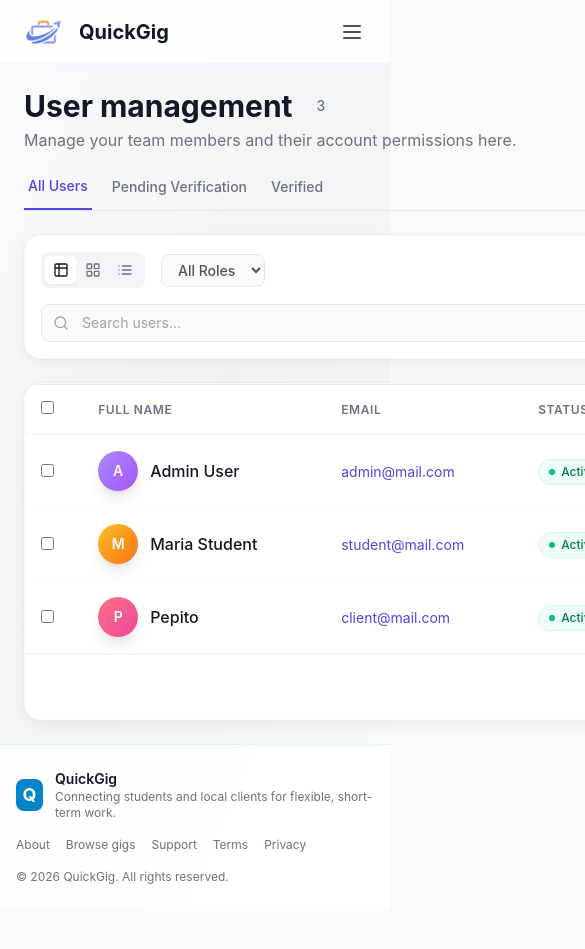
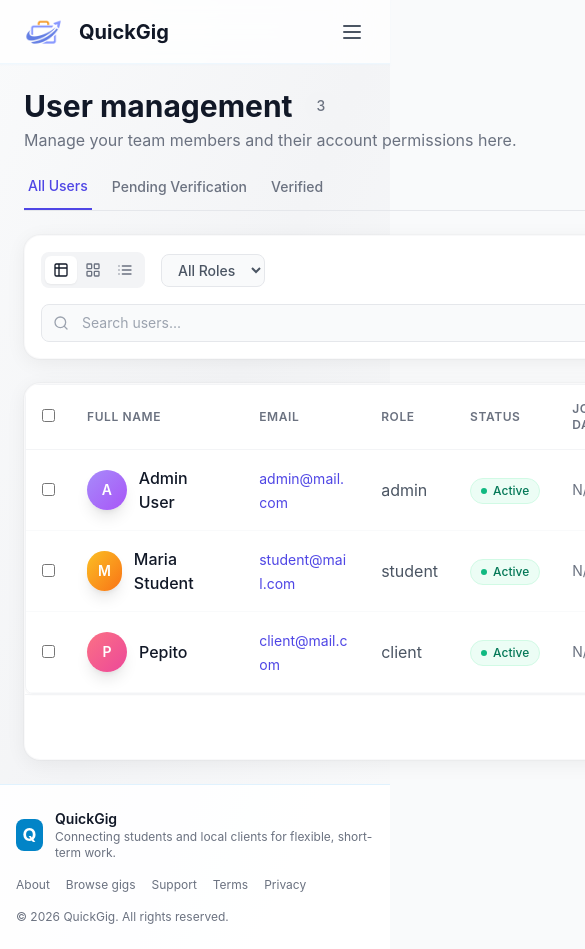
Before and after one commit to Style98k/Capstone, a React (Vite) app in the folder frontend/: page /admin/users in a window 390 px wide. Shown: the top 949 px of the page, 585 px wide, since content can reach past the window. Before the commit the page ends 909 px from the top, so only its background shows below. Built offline with nearby package versions, Linux system fonts and the light colour scheme.

Commit message:
trying to fix mobile view

```diff
--- a/frontend/src/components/admin/settings/CategoriesTab.jsx
+++ b/frontend/src/components/admin/settings/CategoriesTab.jsx
@@ -68,8 +68,8 @@ export default function CategoriesTab({ categories = [], onUpdate }) {
                 </Button>
             </div>
 
-            <div className="overflow-hidden rounded-lg border border-gray-100">
-                <table className="min-w-full divide-y divide-gray-200">
+            <div className="w-full overflow-x-auto scrollbar-hide rounded-lg border border-gray-100">
+                <table className="w-full min-w-[500px] divide-y divide-gray-200">
                     <thead className="bg-gray-50">
                         <tr>
                             <th scope="col" className="px-6 py-3 text-left text-xs font-medium text-gray-500 uppercase tracking-wider">Name</th>
--- a/frontend/src/index.css
+++ b/frontend/src/index.css
@@ -488,6 +488,18 @@ code {
 }
 
 /* =====================================================
+   SCROLLBAR HIDE UTILITY
+   ===================================================== */
+.scrollbar-hide {
+  -ms-overflow-style: none;  /* IE and Edge */
+  scrollbar-width: none;  /* Firefox */
+}
+
+.scrollbar-hide::-webkit-scrollbar {
+  display: none;  /* Chrome, Safari and Opera */
+}
+
+/* =====================================================
    GRADIENT TEXT
    ===================================================== */
 .gradient-text {
--- a/frontend/src/pages/admin/ManageUsers.jsx
+++ b/frontend/src/pages/admin/ManageUsers.jsx
@@ -535,8 +535,8 @@ export default function ManageUsers() {
             transition={{ duration: 0.3 }}
           >
             <Card padding="p-0" delay={2}>
-              <div className="w-full overflow-x-auto border-t border-gray-200">
-                <table className="w-full min-w-[800px] text-left">
+              <div className="w-full overflow-x-auto scrollbar-hide shadow-sm rounded-lg border border-gray-100">
+                <table className="w-full min-w-[900px] text-left">
                   <thead>
                     <tr className="border-b border-gray-100">
                       <th className="text-left py-4 px-4 sm:px-6 text-xs font-semibold text-gray-500 uppercase tracking-wider">
@@ -553,16 +553,16 @@ export default function ManageUsers() {
                       <th className="text-left py-4 px-4 sm:px-6 text-xs font-semibold text-gray-500 uppercase tracking-wider">
                         Email
                       </th>
-                      <th className="hidden md:table-cell text-left py-4 px-4 sm:px-6 text-xs font-semibold text-gray-500 uppercase tracking-wider">
+                      <th className="text-left py-4 px-4 sm:px-6 text-xs font-semibold text-gray-500 uppercase tracking-wider">
                         Role
                       </th>
                       <th className="text-left py-4 px-4 sm:px-6 text-xs font-semibold text-gray-500 uppercase tracking-wider">
                         Status
                       </th>
-                      <th className="hidden lg:table-cell text-left py-4 px-4 sm:px-6 text-xs font-semibold text-gray-500 uppercase tracking-wider">
+                      <th className="text-left py-4 px-4 sm:px-6 text-xs font-semibold text-gray-500 uppercase tracking-wider">
                         Joined date
                       </th>
-                      <th className="hidden md:table-cell text-left py-4 px-4 sm:px-6 text-xs font-semibold text-gray-500 uppercase tracking-wider">
+                      <th className="text-left py-4 px-4 sm:px-6 text-xs font-semibold text-gray-500 uppercase tracking-wider">
                         Verified
                       </th>
                       <th className="text-left py-4 px-4 sm:px-6 text-xs font-semibold text-gray-500 uppercase tracking-wider">
@@ -612,7 +612,7 @@ export default function ManageUsers() {
                             {user.email}
                           </a>
                         </td>
-                        <td className="hidden md:table-cell py-4 px-4 sm:px-6">
+                        <td className="py-4 px-4 sm:px-6">
                           <span className="text-gray-600">{user.role || 'N/A'}</span>
                         </td>
                         <td className="py-4 px-4 sm:px-6">
@@ -630,7 +630,7 @@ export default function ManageUsers() {
                             </span>
                           )}
                         </td>
-                        <td className="hidden lg:table-cell py-4 px-4 sm:px-6 text-gray-500 text-sm">
+                        <td className="py-4 px-4 sm:px-6 text-gray-500 text-sm">
                           {user.createdAt
                             ? new Date(user.createdAt).toLocaleDateString('en-US', {
                               day: '2-digit',
@@ -640,7 +640,7 @@ export default function ManageUsers() {
                             : 'N/A'
                           }
                         </td>
-                        <td className="hidden md:table-cell py-4 px-4 sm:px-6">
+                        <td className="py-4 px-4 sm:px-6">
                           {user.verificationStatus === 'pending' ? (
                             <span className="px-2 py-1 bg-amber-100 text-amber-700 rounded-full text-xs font-medium inline-flex items-center gap-1">
                               <span className="w-1.5 h-1.5 rounded-full bg-amber-500 animate-pulse"></span>
--- a/frontend/src/pages/admin/Reports.jsx
+++ b/frontend/src/pages/admin/Reports.jsx
@@ -386,8 +386,8 @@ export default function Reports() {
             <MoreHorizontal size={20} className="text-gray-400" />
           </button>
         </div>
-        <div className="overflow-x-auto">
-          <table className="w-full">
+        <div className="w-full overflow-x-auto scrollbar-hide">
+          <table className="w-full min-w-[900px]">
             <thead>
               <tr className="text-left bg-gray-50/50">
                 <th className="px-6 py-4 text-xs font-bold text-gray-500 uppercase tracking-wider">
--- a/frontend/src/pages/client/Payments.jsx
+++ b/frontend/src/pages/client/Payments.jsx
@@ -249,8 +249,8 @@ export default function Payments() {
           Payment History
         </h2>
         {myPayments.length > 0 ? (
-          <div className="overflow-x-auto">
-            <table className="w-full">
+          <div className="w-full overflow-x-auto scrollbar-hide">
+            <table className="w-full min-w-[800px]">
               <thead>
                 <tr className="border-b border-gray-200 dark:border-gray-700">
                   <th className="text-left py-3 px-4 text-sm font-semibold text-gray-700 dark:text-gray-300">
--- a/frontend/src/pages/student/MyEarnings.jsx
+++ b/frontend/src/pages/student/MyEarnings.jsx
@@ -234,8 +234,8 @@ export default function MyEarnings() {
           Transaction History
         </h2>
         {myTransactions.length > 0 ? (
-          <div className="overflow-x-auto">
-            <table className="w-full">
+          <div className="w-full overflow-x-auto scrollbar-hide">
+            <table className="w-full min-w-[700px]">
               <thead>
                 <tr className="border-b border-gray-200 dark:border-gray-700">
                   <th className="text-left py-3 px-4 text-sm font-medium text-gray-700 dark:text-gray-300">
```
